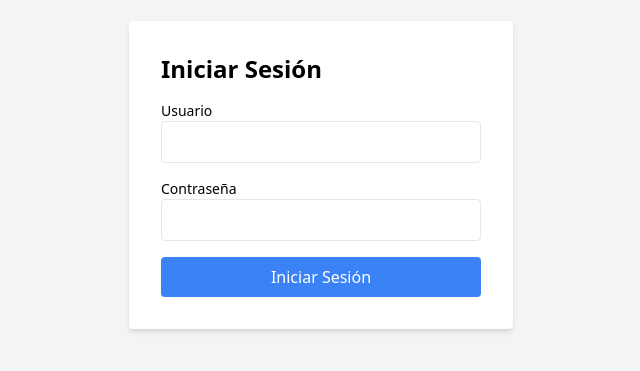
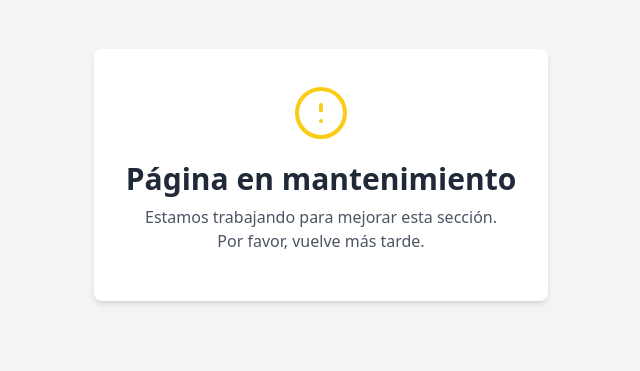
Before and after one commit to capicruz28/Encuesta, a React (Vite) app: page / in a window 1280 px wide. Shown: the part 225-596 px from the top of the page, without its empty margins (319-959 px from the left). Built offline with nearby package versions, Linux system fonts and the light colour scheme.

Commit message:
adicion pagina en mantenimiento

```diff
--- a/src/App.tsx
+++ b/src/App.tsx
@@ -1,6 +1,6 @@
 // src/App.tsx
 import { BrowserRouter as Router, Routes, Route } from 'react-router-dom';
-import Login from './pages/Login';
+//import Login from './pages/Login';
 import Dashboard from './pages/Dashboard';
 import DashboardPage from './pages/DashboardPage';
 import Sectores from './pages/Sectores';
@@ -11,6 +11,7 @@ import Reportes from './pages/Reportes';
 import ResponderEncuesta from './pages/ResponderEncuesta'; // Importamos el nuevo componente
 import GeneradorQR from './pages/GenerarQR';
 import Secciones from './pages/Secciones';
+import EnMantenimiento from './pages/EnMantenimiento';
 
 function App() {
   return (
@@ -20,7 +21,7 @@ function App() {
         <Route path="/responder-encuesta/:id" element={<ResponderEncuesta />} />
 
         {/* Rutas existentes */}
-        <Route path="/" element={<Login />} />
+        <Route path="/" element={<EnMantenimiento />} />
         <Route path="/dashboard" element={<Dashboard />}>
           <Route index element={<DashboardPage />} />
           <Route path="sectores" element={<Sectores />} />
--- /dev/null
+++ b/src/pages/EnMantenimiento.tsx
@@ -0,0 +1,28 @@
+const EnMantenimiento = () => {
+    return (
+      <div className="min-h-screen flex flex-col items-center justify-center bg-gray-100">
+        <div className="bg-white p-8 rounded-lg shadow-md flex flex-col items-center">
+          <svg
+            className="w-16 h-16 text-yellow-400 mb-4"
+            fill="none"
+            stroke="currentColor"
+            strokeWidth={1.5}
+            viewBox="0 0 24 24"
+          >
+            <path
+              strokeLinecap="round"
+              strokeLinejoin="round"
+              d="M12 9v2m0 4h.01M21 12a9 9 0 11-18 0 9 9 0 0118 0z"
+            />
+          </svg>
+          <h1 className="text-3xl font-bold mb-2 text-gray-800">Página en mantenimiento</h1>
+          <p className="text-gray-600 mb-4 text-center">
+            Estamos trabajando para mejorar esta sección.<br />
+            Por favor, vuelve más tarde.
+          </p>
+        </div>
+      </div>
+    );
+  };
+
+  export default EnMantenimiento;
```
